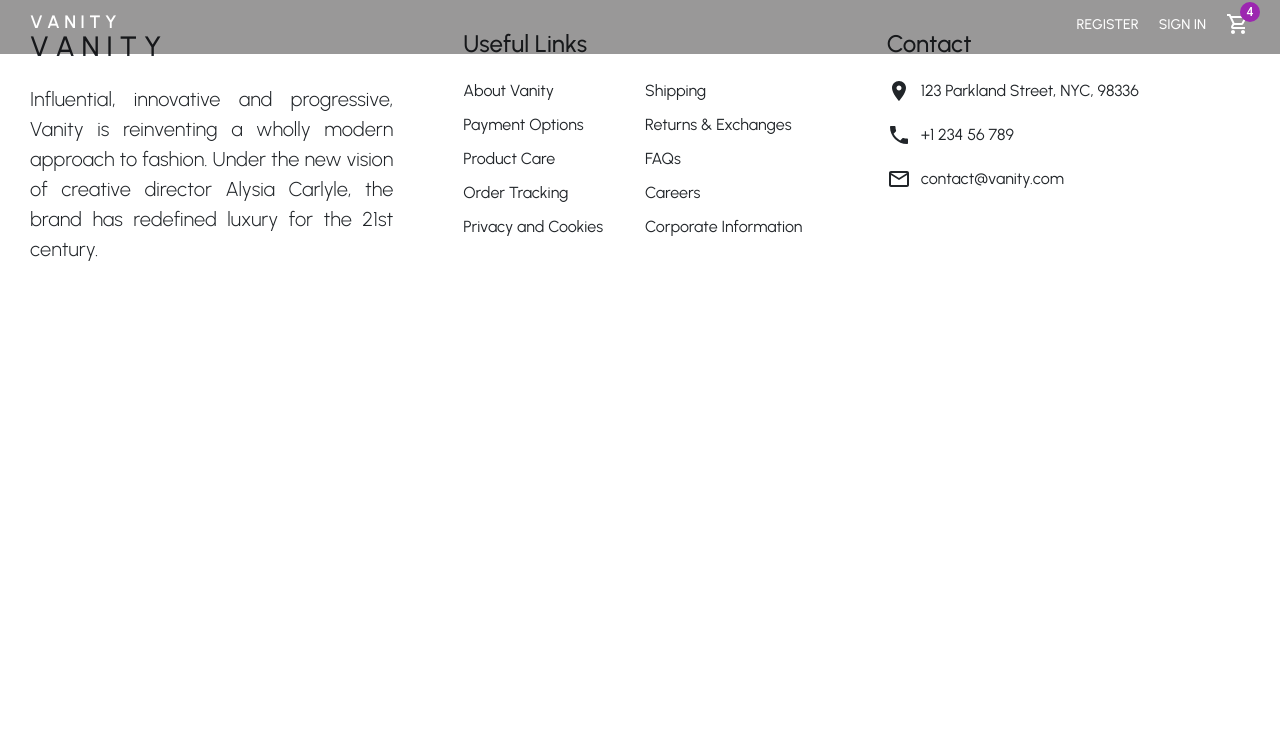
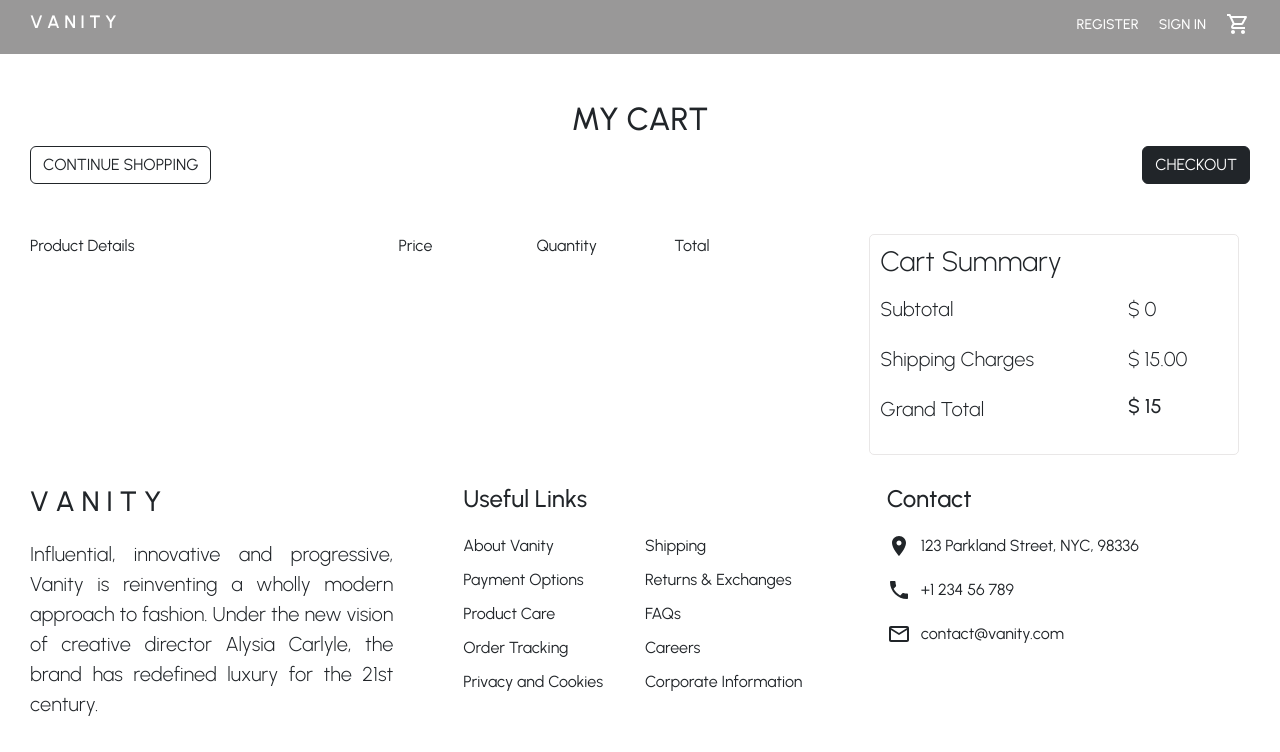
Before and after one commit to maryam-zafarr/ecommerce-client, a React (Create React App) app: page /cart in a window 1280 px wide. Shown: the top 752 px of the page. Built offline with nearby package versions, Linux system fonts and the light colour scheme.

Commit message:
Cart Design

```diff
--- /dev/null
+++ b/src/components/Cart/CartCheckout.jsx
@@ -0,0 +1,40 @@
+import React from "react";
+import { useSelector } from "react-redux";
+import classes from "./CartCheckout.module.css";
+
+const CartCheckout = () => {
+  const totalPrice = useSelector((state) => state.cart.totalPrice);
+  return (
+    <div className={classes.summary}>
+      <h2>Cart Summary</h2>
+      <div className={classes.content}>
+        <div className="row">
+          <div className="col-8">
+            <p>Subtotal</p>
+          </div>
+          <div className="col-4">
+            <p>$ {totalPrice}</p>
+          </div>
+        </div>
+        <div className="row">
+          <div className="col-8">
+            <p>Shipping Charges</p>
+          </div>
+          <div className="col-4">
+            <p>$ 15.00</p>
+          </div>
+        </div>
+        <div className="row">
+          <div className="col-8">
+            <p>Grand Total</p>
+          </div>
+          <div className="col-4">
+            <h5>$ {totalPrice + 15}</h5>
+          </div>
+        </div>
+      </div>
+    </div>
+  );
+};
+
+export default CartCheckout;
--- /dev/null
+++ b/src/components/Cart/CartCheckout.module.css
@@ -0,0 +1,15 @@
+.summary {
+  width: 90%;
+  padding: 10px;
+  border: 1px solid rgba(215, 210, 210, 0.542);
+  border-radius: 5px;
+}
+
+.summary h2 {
+  font-weight: 300;
+  font-size: 28px;
+}
+
+.content {
+  margin-top: 15px;
+}
--- /dev/null
+++ b/src/components/Cart/CartHeader.jsx
@@ -0,0 +1,23 @@
+import React from "react";
+import { Link } from "react-router-dom";
+import classes from "./CartHeader.module.css";
+
+const CartHeader = () => {
+  return (
+    <div className={classes.cartHeader}>
+      <h2 className="text-center">MY CART</h2>
+      <div className={classes.headerButtons}>
+        <div>
+          <Link className="btn btn-outline-dark" to="/products">
+            CONTINUE SHOPPING
+          </Link>
+        </div>
+        <div>
+          <button className="btn btn-dark">CHECKOUT</button>
+        </div>
+      </div>
+    </div>
+  );
+};
+
+export default CartHeader;
--- /dev/null
+++ b/src/components/Cart/CartHeader.module.css
@@ -0,0 +1,8 @@
+.cartHeader {
+  margin: 100px 30px 50px 30px;
+}
+
+.headerButtons {
+  display: flex;
+  justify-content: space-between;
+}
--- /dev/null
+++ b/src/components/Cart/CartItem.jsx
@@ -0,0 +1,33 @@
+import React from "react";
+import classes from "./CartItem.module.css";
+
+const CartItem = (props) => {
+  const itemColor =
+    props.item.color.charAt(0).toUpperCase() + props.item.color.slice(1);
+
+  return (
+    <div className={classes.item}>
+      <div className="row">
+        <div className="col-2 me-4">
+          <img src={props.item.img} alt={props.item.title} />
+        </div>
+        <div className={`col-3 ${classes.content}`}>
+          <h5>{props.item.title}</h5>
+          <p>Size: {props.item.size}</p>
+          <p>Color: {itemColor}</p>
+        </div>
+        <div className="col-2">
+          <p>{props.item.price}</p>
+        </div>
+        <div className="col-2">
+          <p>{props.item.quantity}</p>
+        </div>
+        <div className="col-2">
+          <p>{props.item.quantity * props.item.price}</p>
+        </div>
+      </div>
+    </div>
+  );
+};
+
+export default CartItem;
--- /dev/null
+++ b/src/components/Cart/CartItem.module.css
@@ -0,0 +1,16 @@
+.item {
+  margin-bottom: 20px;
+  padding-bottom: 20px;
+  border-bottom: 1px solid rgba(213, 205, 205, 0.812);
+}
+
+.item img {
+  height: 160px;
+  width: 150px;
+}
+
+.content p {
+  font-size: 16px;
+  margin-bottom: 2px;
+  align-items: center;
+}
--- /dev/null
+++ b/src/components/Cart/CartItems.jsx
@@ -0,0 +1,25 @@
+import React from "react";
+import { useSelector } from "react-redux";
+import CartItem from "./CartItem";
+import classes from "./CartItems.module.css";
+
+const CartItems = () => {
+  const cartItems = useSelector((state) => state.cart.products);
+  return (
+    <div className={classes.cartItems}>
+      <div className="row mb-4">
+        <div className="col-2 me-4">Product Details</div>
+        <div className="col-3" />
+        <div className="col-2">Price</div>
+        <div className="col-2">Quantity</div>
+        <div className="col-2">Total</div>
+      </div>
+
+      {cartItems.map((item) => {
+        return <CartItem key={item._id} item={item} />;
+      })}
+    </div>
+  );
+};
+
+export default CartItems;
--- /dev/null
+++ b/src/components/Cart/CartItems.module.css
@@ -0,0 +1,4 @@
+.cartItems {
+  margin: 0px 30px;
+  width: 95%;
+}
--- a/src/components/Layout/Navbar.jsx
+++ b/src/components/Layout/Navbar.jsx
@@ -1,10 +1,12 @@
 import React from "react";
 import classes from "./Navbar.module.css";
-import { NavLink } from "react-router-dom";
+import { Link, NavLink } from "react-router-dom";
 import { Badge } from "@mui/material";
 import { ShoppingCartOutlined } from "@mui/icons-material";
+import { useSelector } from "react-redux";
 
 const Navbar = () => {
+  const cartQuantity = useSelector((state) => state.cart.quantity);
   return (
     <div className={`fixed-top ${classes.navbar}`}>
       <h1 className={classes.logo}>V A N I T Y</h1>
@@ -21,9 +23,11 @@ const Navbar = () => {
             </NavLink>
           </li>
           <li>
-            <Badge badgeContent={4} color="secondary">
-              <ShoppingCartOutlined />
-            </Badge>
+            <Link to="/cart" className={classes.navLink}>
+              <Badge badgeContent={cartQuantity} color="secondary">
+                <ShoppingCartOutlined />
+              </Badge>
+            </Link>
           </li>
         </ul>
       </nav>
--- a/src/pages/Cart.jsx
+++ b/src/pages/Cart.jsx
@@ -1,4 +1,7 @@
 import React from "react";
+import CartCheckout from "../components/Cart/CartCheckout";
+import CartHeader from "../components/Cart/CartHeader";
+import CartItems from "../components/Cart/CartItems";
 import Footer from "../components/Layout/Footer";
 import Navbar from "../components/Layout/Navbar";
 
@@ -6,6 +9,15 @@ const Cart = () => {
   return (
     <div>
       <Navbar />
+      <CartHeader />
+      <div className="row">
+        <div className="col-8">
+          <CartItems />
+        </div>
+        <div className="col-4">
+          <CartCheckout />
+        </div>
+      </div>
       <Footer />
     </div>
   );
--- a/src/store/cartSlice.js
+++ b/src/store/cartSlice.js
@@ -12,7 +12,7 @@ const cartSlice = createSlice({
   reducers: {
     addProduct: (state, action) => {
       state.products.push(action.payload);
-      state.quantity += action.payload.quantity;
+      state.quantity += Number(action.payload.quantity);
       state.totalPrice += action.payload.price * action.payload.quantity;
     },
   },
```
